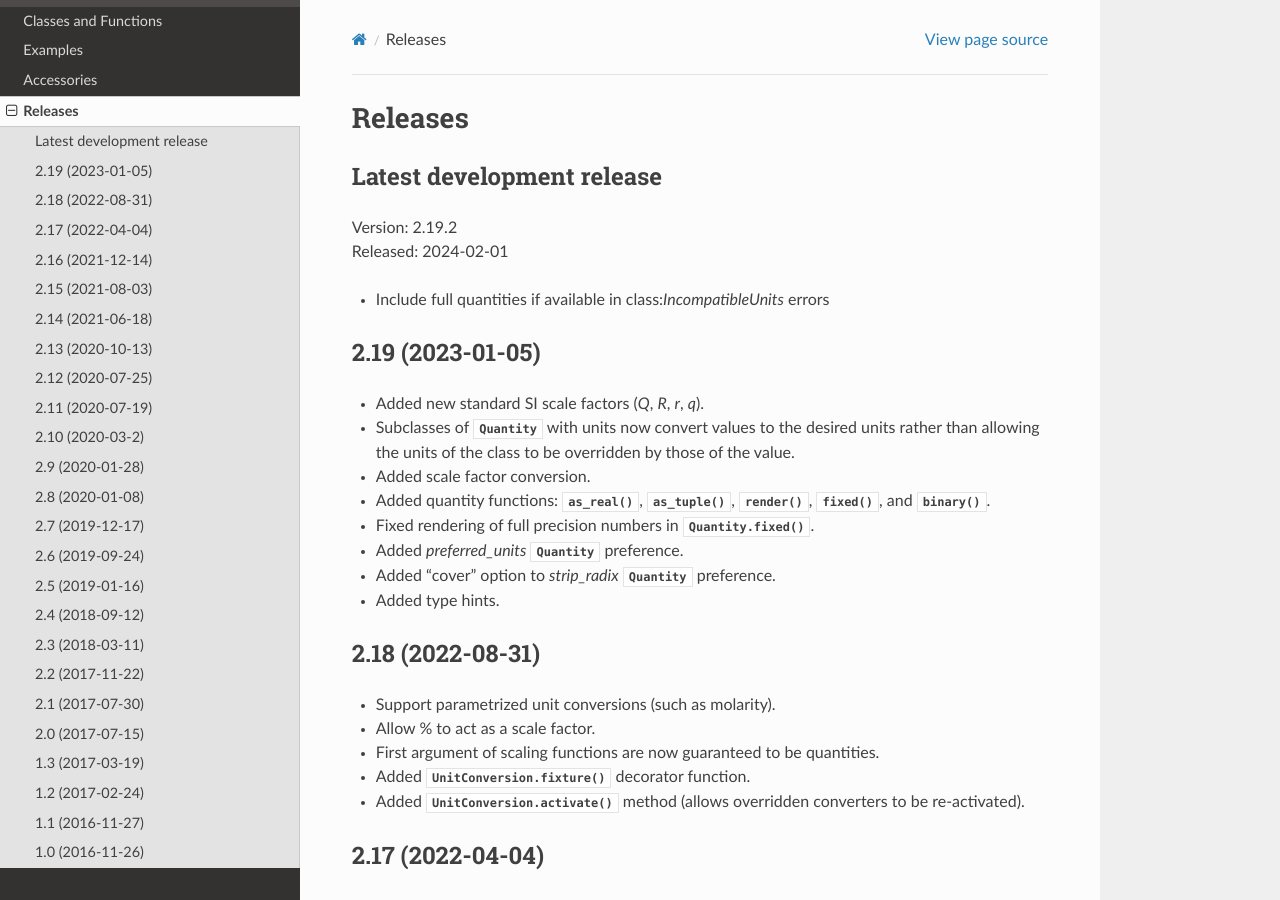
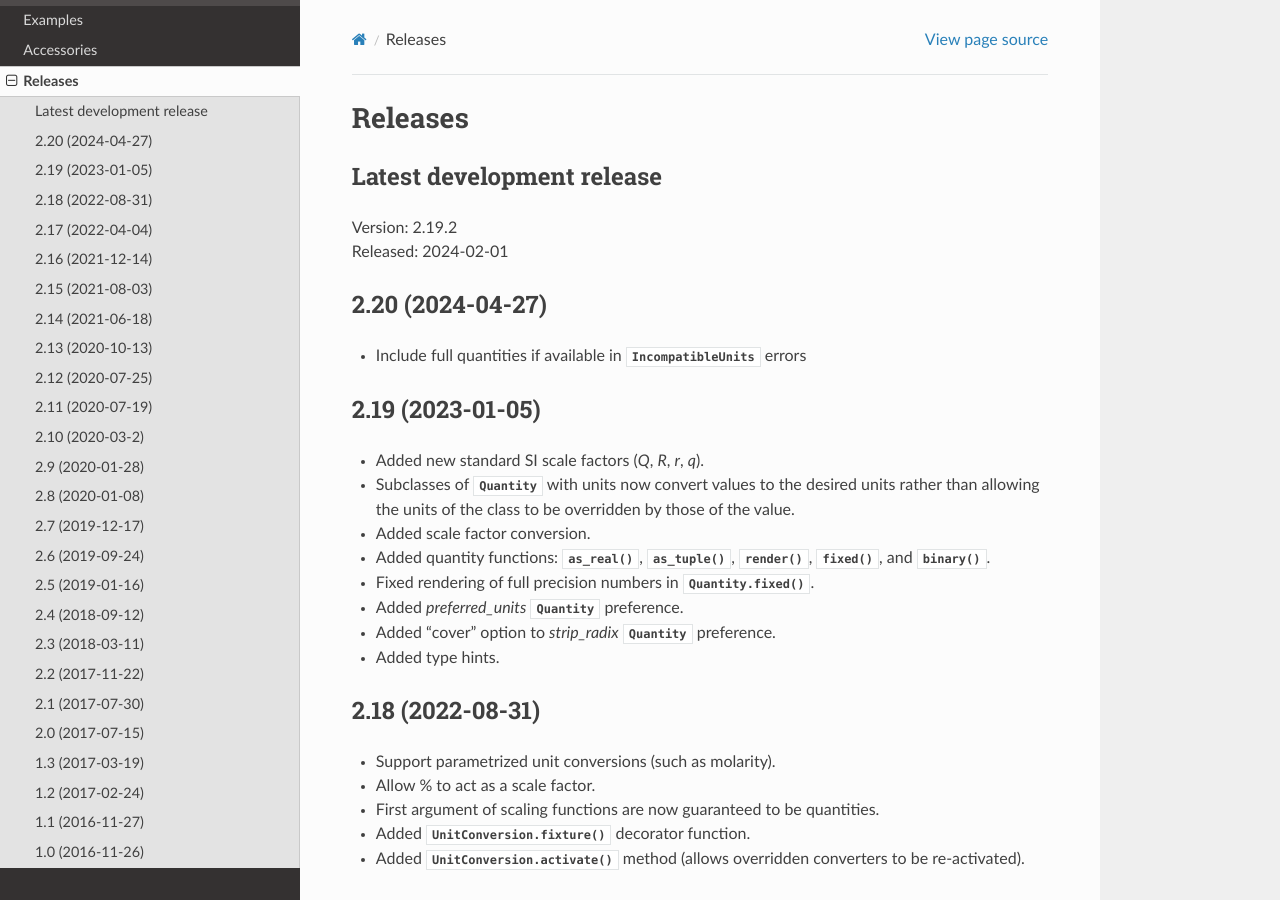
Before and after one commit to KenKundert/quantiphy, a Sphinx documentation site: the page built from doc/releases.rst, in a window 1280 px wide and 900 px high. Built offline with Sphinx 7.4.7 and the Read the Docs theme 2.0.0, drawn with Linux system fonts in a browser that asks for light colours.

Commit message:
update release notes

```diff
--- a/doc/releases.rst
+++ b/doc/releases.rst
@@ -8,7 +8,10 @@ Latest development release
 | Version: 2.19.2
 | Released: 2024-02-01
 
-- Include full quantities if available in class:`IncompatibleUnits` errors
+
+2.20 (2024-04-27)
+-----------------
+- Include full quantities if available in :class:`IncompatibleUnits` errors
 
 
 2.19 (2023-01-05)
```
Also changed, not shown: 1 other file.
